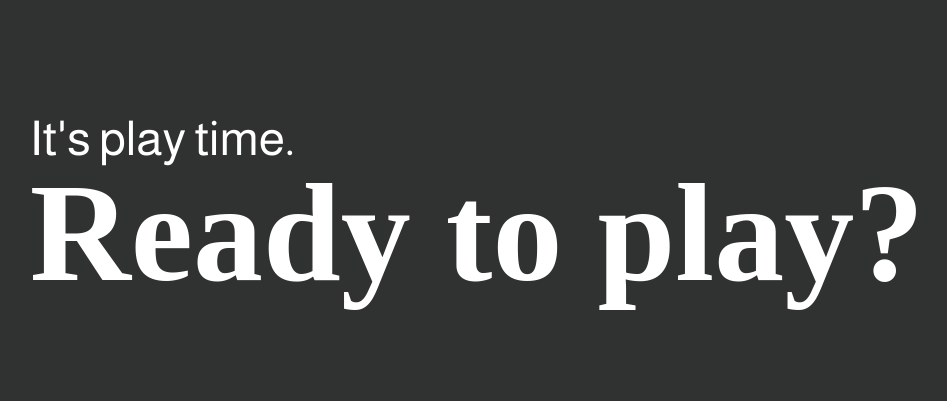
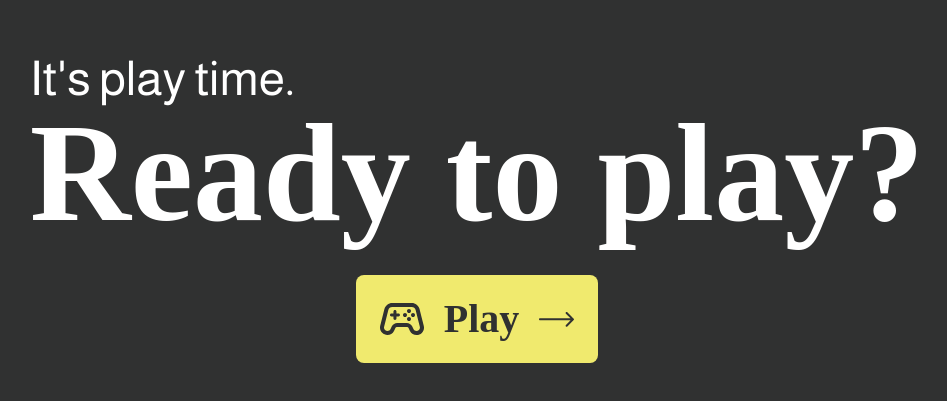
Before and after one commit to PaulGrossDev/memory_app, a website built with Vite: page index.html in a window 1280 px wide. Shown: the part 191-592 px from the top of the page, without its empty margins (163-1110 px from the left). Built offline with nearby package versions, Linux system fonts and the light colour scheme; a web font is replaced by a local one.

Commit message:
feat: add Play button with styling based on Figma design

```diff
--- a/index.html
+++ b/index.html
@@ -16,6 +16,11 @@
                 <p class="home__subtitle">It's play time.</p>
                 <h1 class="home__title">Ready to play?</h1>
             </div>
+            <button type="button" id="btn-start" class="btn btn--play">
+                <img src="/assets/controller.svg" alt="" class="btn__icon btn__icon--controller" width="44" height="32">
+                <span class="btn__text">Play</span>
+                <img src="/assets/arrow.svg" alt="" class="btn__icon btn__icon--arrow" width="35" height="15">
+            </button>
         </section>
 
         <!-- Einstellungen -->
--- a/src/styles/_home.scss
+++ b/src/styles/_home.scss
@@ -45,3 +45,49 @@
   letter-spacing: 0;
   color: white;
 }
+
+/* Play-Button – nach Figma */
+.btn--play {
+  display: flex;
+  align-items: center;
+  justify-content: center;
+  gap: 20px;
+  padding: 24px;
+  background-color: #F0EA6E;
+  border: none;
+  border-radius: 8px;
+  cursor: pointer;
+  font-family: 'Red Rose', serif;
+  font-weight: 700;
+  font-style: normal;
+  font-size: 40px;
+  line-height: 100%;
+  letter-spacing: 0;
+  color: #303131;
+  transition: transform $transition-normal;
+
+  &:hover {
+    transform: scale(1.05);
+
+    .btn__icon--controller {
+      transform: rotate(-40deg);
+    }
+  }
+}
+
+.btn__icon {
+  flex-shrink: 0;
+  transition: transform $transition-normal;
+
+  &--controller {
+    display: block;
+  }
+
+  &--arrow {
+    display: block;
+  }
+}
+
+.btn__text {
+  white-space: nowrap;
+}
```
Also changed, not shown: public/assets/arrow.svg (added), public/assets/controller.svg (added).
